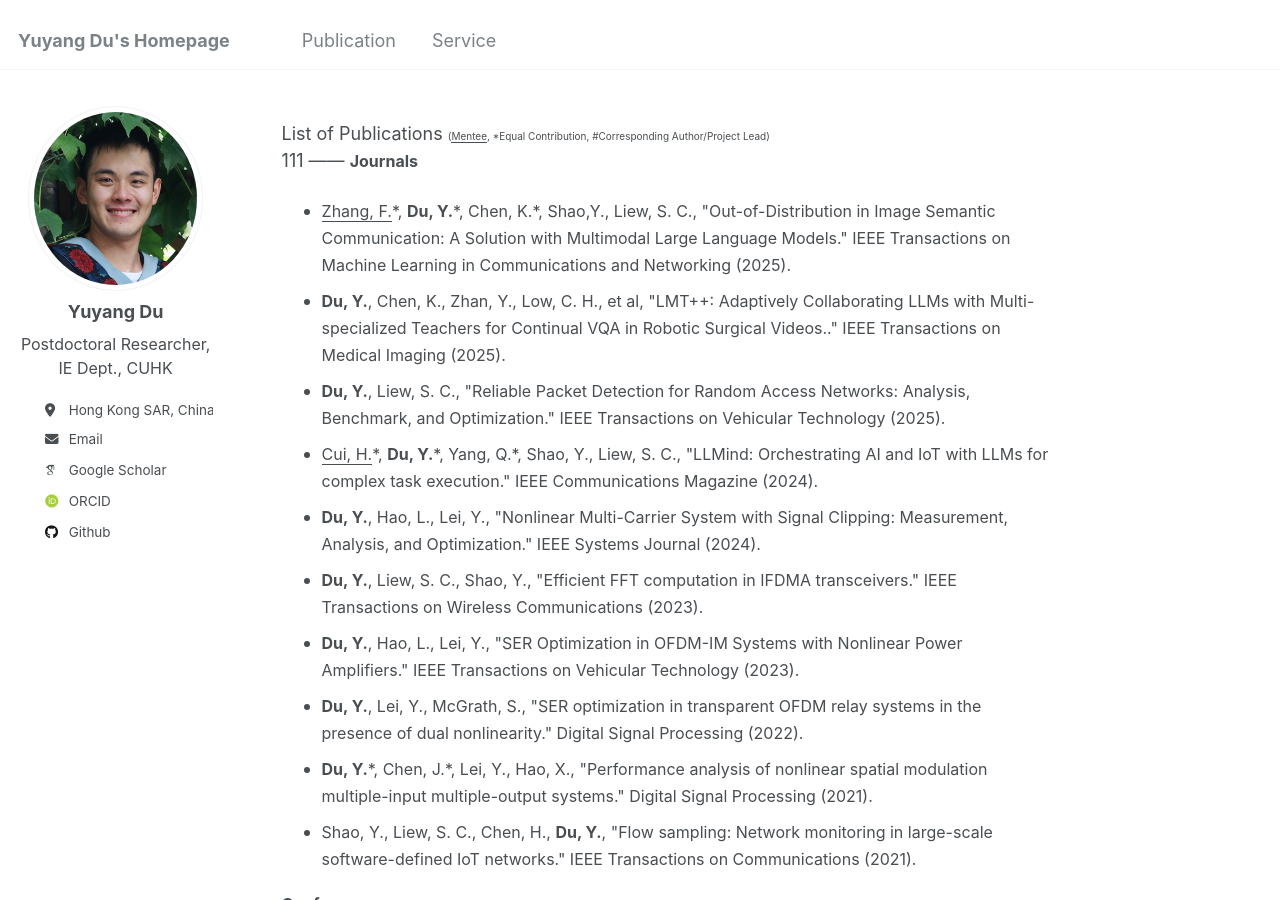
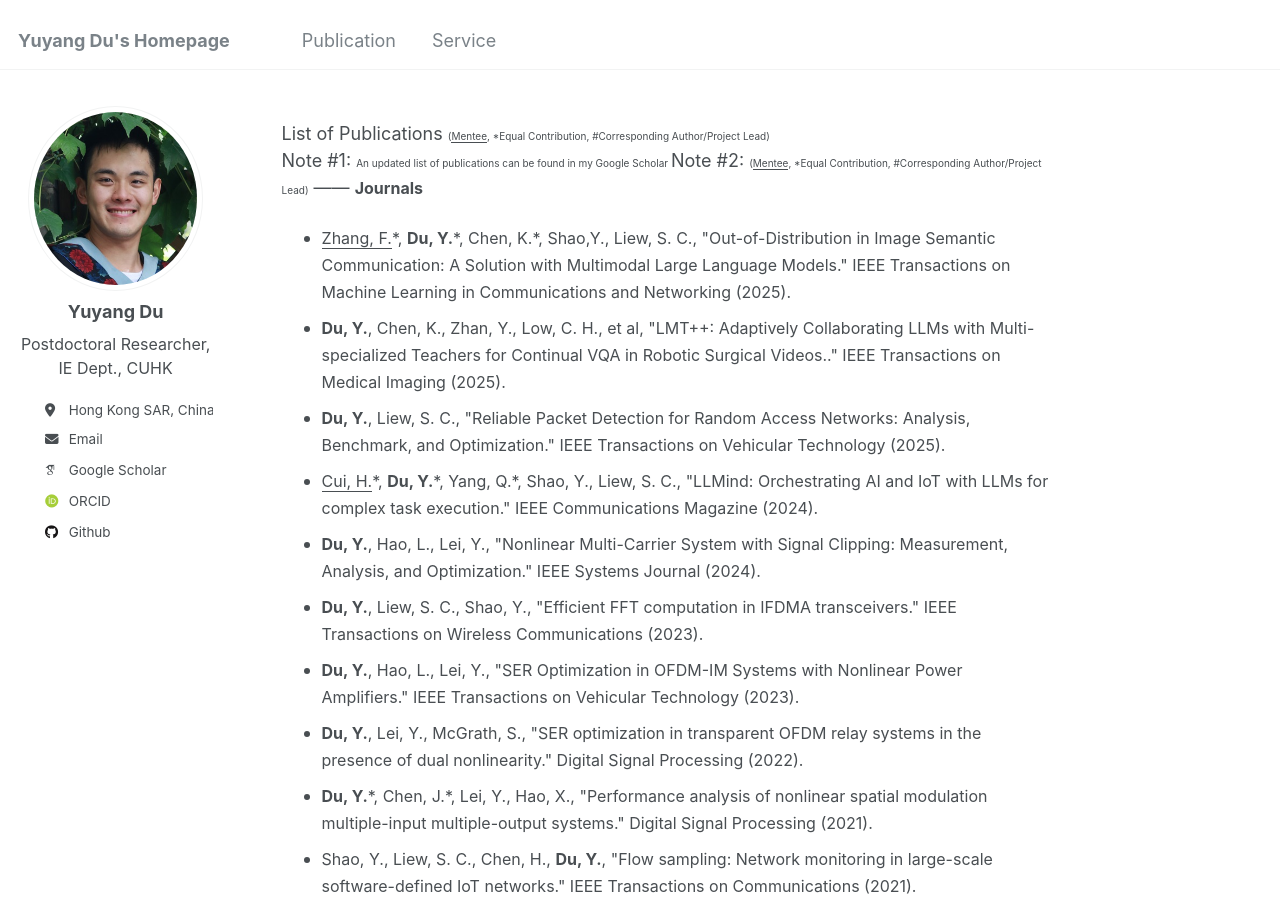
Before and after one commit to yuyangdu01/yuyangdu01.github.io, a Jekyll site: the page built from _pages/markdown.md, in a window 1280 px wide and 900 px high. Built offline with Jekyll 4.4.1, drawn with Linux system fonts in a browser that asks for light colours; some web fonts are replaced.

Commit message:
Update markdown.md

```diff
--- a/_pages/markdown.md
+++ b/_pages/markdown.md
@@ -8,7 +8,8 @@ redirect_from:
 ---
 List of Publications <font size=3></font><font size=1>(<u>Mentee</u>, *Equal Contribution, #Corresponding Author/Project Lead)</font>
 <br>
-111
+Note #1: <font size=1>An updated list of publications can be found in my Google Scholar </font>
+Note #2: <font size=1>(<u>Mentee</u>, *Equal Contribution, #Corresponding Author/Project Lead)</font>
 ------
 **<font size=3>Journals</font>** <br>
 * <font size=3><u>Zhang, F.</u>*, <b>Du, Y.</b>*, Chen, K.*, Shao,Y., Liew, S. C., "Out-of-Distribution in Image Semantic Communication: A Solution with Multimodal Large Language Models." IEEE Transactions on Machine Learning in Communications and Networking (2025).</font>
```
